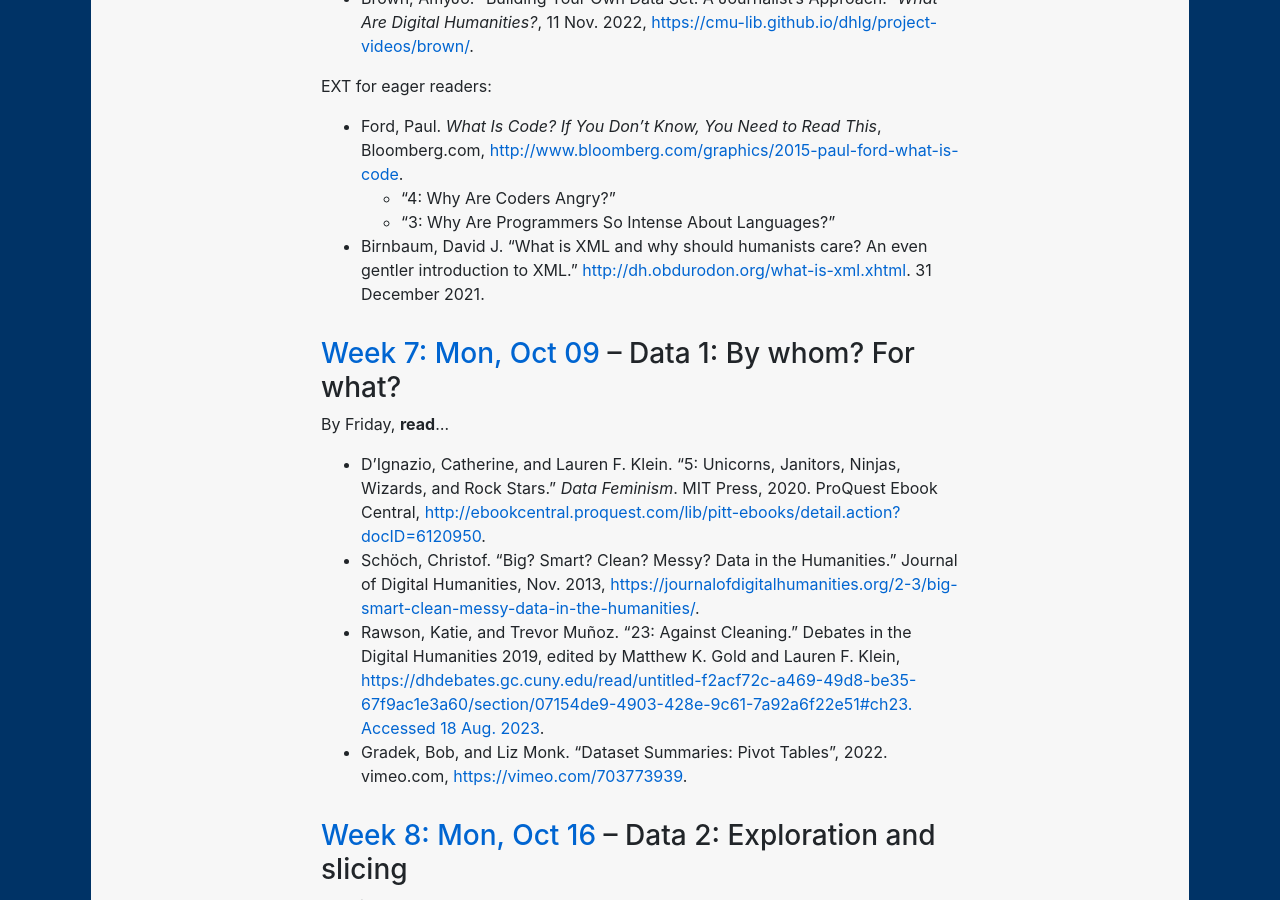
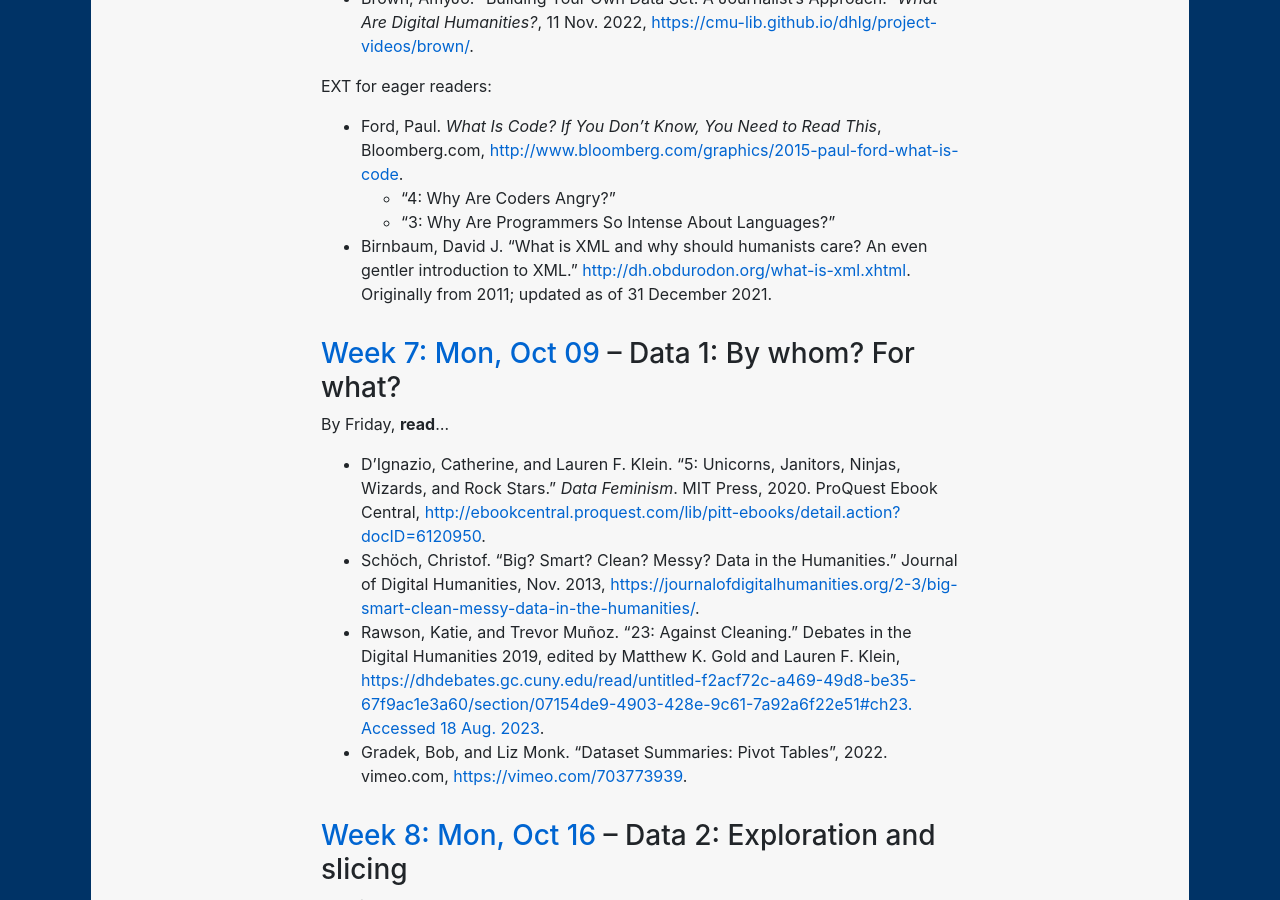
Before and after one commit to benmiller314/dsam2023fall, a Jekyll site: the page built from schedule.md, in a window 1280 px wide and 900 px high, scrolled down 4089 px. Built offline with Jekyll 4.4.1, drawn with Linux system fonts in a browser that asks for light colours; our own code applies the rules of GitHub Pages for plain Markdown files.

Commit message:
include original pub date for birnbaum
which situates it 10 years earlier (I don't know that it's fair any longer to say that most DH projects use XML)

```diff
--- a/schedule.md
+++ b/schedule.md
@@ -120,7 +120,7 @@ EXT for eager readers:
 * Ford, Paul. _What Is Code? If You Don’t Know, You Need to Read This_, Bloomberg.com, <a href="http://www.bloomberg.com/graphics/2015-paul-ford-what-is-code/">http://www.bloomberg.com/graphics/2015-paul-ford-what-is-code</a>.
     - "4: Why Are Coders Angry?"
     - “3: Why Are Programmers So Intense About Languages?”
-* Birnbaum, David J. "What is XML and why should humanists care? An even gentler introduction to XML." [http://dh.obdurodon.org/what-is-xml.xhtml](http://dh.obdurodon.org/what-is-xml.xhtml). 31 December 2021.
+* Birnbaum, David J. "What is XML and why should humanists care? An even gentler introduction to XML." [http://dh.obdurodon.org/what-is-xml.xhtml](http://dh.obdurodon.org/what-is-xml.xhtml). Originally from 2011; updated as of 31 December 2021.
 
 
 <h3 id="week-07"><a href='plans/week-07'>Week 7: Mon, Oct 09</a> – Data 1: By whom? For what?</h3>
```
Also changed, not shown: plans/week-06.md (+1 -1 lines).
